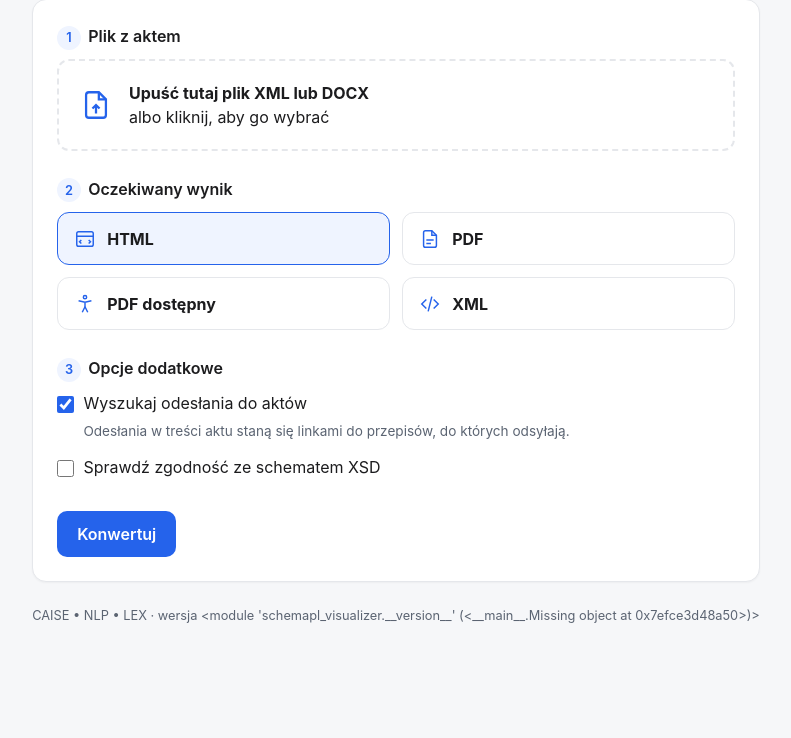
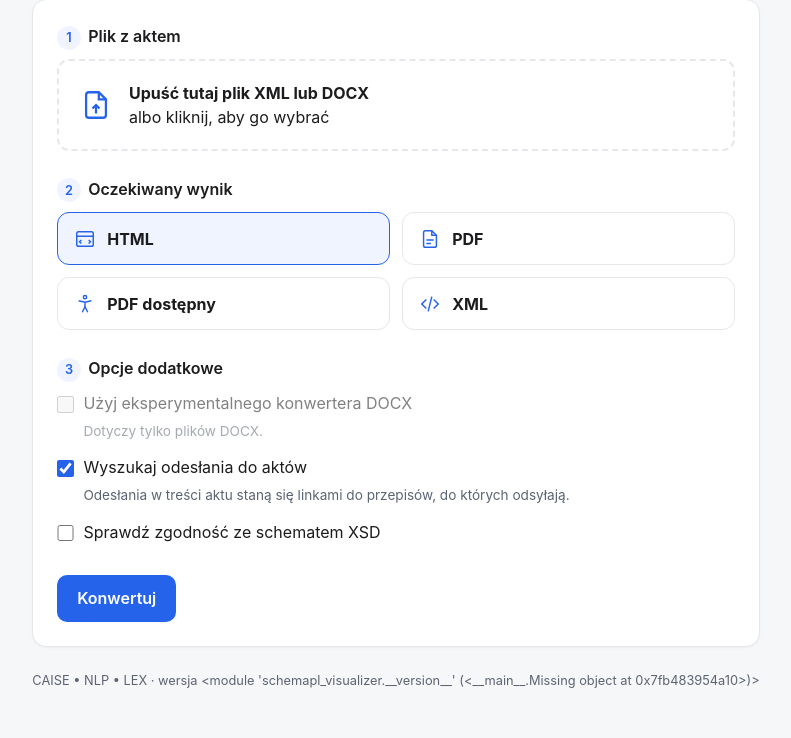
Before and after one commit to MikolekN/schemapl-visualizer, a FastAPI app: page / in a window 1280 px wide. Shown: the part 249-987 px from the top of the page, without its empty margins (244-1035 px from the left). Before the commit the page ends 872 px from the top, so only its background shows below. Run offline with FastAPI, Linux system fonts and the light colour scheme.

Commit message:
Experimental DOCX converter on request
The experimental DOCX -> XML converter (s04c-d2xconverter-experimental,
d2xconverter-experimental.lex.nlp.caise.pl) is called instead of the
usual one when a request asks for it: an option on the start page,
enabled for a DOCX only, and the form field `eksperymentalny` of
POST /convert/file and POST /convert/docx. It takes the file in
`documentFile` at /v1/convert (DOCX_EXPERIMENTAL_SERVICE_FIELD).

```diff
--- a/source/api/d2xconverter.py
+++ b/source/api/d2xconverter.py
@@ -22,15 +22,44 @@ SERVICE = Deployment(
     "po nazwie usługi, bez uwierzytelnienia",
 )
 
+# The experimental version of the converter, called instead of the
+# usual one when the request asks for it. Its endpoint takes the file
+# in another form field (DOCX_EXPERIMENTAL_SERVICE_FIELD).
+EXPERIMENTAL_LOCAL = Deployment(
+    "local",
+    "https://d2xconverter-experimental.lex.nlp.caise.pl/v1/convert",
+    "przez internet, wymaga poświadczeń",
+)
 
-def load_docx_service(settings: Settings) -> HttpFileService:
-    """The DOCX → XML converter this process should call."""
+EXPERIMENTAL_SERVICE = Deployment(
+    "service",
+    "http://s04c-d2xconverter-experimental:8080/v1/convert",
+    "po nazwie usługi, bez uwierzytelnienia",
+)
+
+
+def load_docx_service(
+    settings: Settings, *, experimental: bool = False
+) -> HttpFileService:
+    """The DOCX → XML converter this process should call.
+
+    ``experimental``: its experimental version instead.
+    """
+    local, service = (
+        (EXPERIMENTAL_LOCAL, EXPERIMENTAL_SERVICE)
+        if experimental
+        else (LOCAL, SERVICE)
+    )
     deployment = resolve_deployment(
-        LOCAL, SERVICE, run_local=settings.run_local
+        local, service, run_local=settings.run_local
     )
     return HttpFileService(
         url=deployment.url,
-        field_name=settings.docx_service_field,
+        field_name=(
+            settings.docx_experimental_service_field
+            if experimental
+            else settings.docx_service_field
+        ),
         media_type=DOCX_MEDIA_TYPE,
         username=settings.service_user,
         password=settings.password,
--- a/source/api/main.py
+++ b/source/api/main.py
@@ -48,13 +48,19 @@ configure_logging(settings.log_level)
 log = logging.getLogger(__name__)
 
 _docx_service = load_docx_service(settings)
+_docx_experimental_service = load_docx_service(settings, experimental=True)
 _ref_service = load_ref_service(settings)
-log.info(
-    "DOCX → XML: %s (%s), pole %r",
-    _docx_service.url,
-    _docx_service.describe_auth(),
-    _docx_service.field_name,
-)
+for _label, _service in (
+    ("DOCX → XML", _docx_service),
+    ("DOCX → XML (eksperymentalny)", _docx_experimental_service),
+):
+    log.info(
+        "%s: %s (%s), pole %r",
+        _label,
+        _service.url,
+        _service.describe_auth(),
+        _service.field_name,
+    )
 log.info(
     "wyszukiwanie odesłań: %s (%s), pole %r",
     _ref_service.url,
@@ -112,9 +118,17 @@ async def _resolve_validator(
     return load_validator_from_uploads(uploads)
 
 
-async def _docx_to_xml(request: Request, data: bytes, filename: str) -> bytes:
+def _docx_failure(*, experimental: bool) -> str:
+    what = "Konwersja DOCX → XML nie powiodła się"
+    return f"{what} (konwerter eksperymentalny)" if experimental else what
+
+
+async def _docx_to_xml(
+    request: Request, data: bytes, filename: str, *, experimental: bool
+) -> bytes:
+    service = _docx_experimental_service if experimental else _docx_service
     return await run_in_threadpool(
-        _docx_service.send,
+        service.send,
         data,
         filename=filename,
         authorization=request.headers.get("authorization"),
@@ -271,12 +285,14 @@ async def convert_any(
     output: Annotated[str, Form()] = "html",
     odeslania: Annotated[bool, Form()] = False,
     walidacja: Annotated[bool, Form()] = False,
+    eksperymentalny: Annotated[bool, Form()] = False,
 ) -> Response:
     """Formularz strony startowej.
 
     Plik XML albo DOCX (rozpoznany po zawartości), wynik do wyboru
     (HTML, PDF, PDF dostępny albo XML), odesłania na życzenie, walidacja
-    względem przesłanego schematu na życzenie (tylko dla HTML).
+    względem przesłanego schematu na życzenie (tylko dla HTML), DOCX
+    przez eksperymentalny konwerter na życzenie.
     """
     validator = None
     if walidacja and output == "html":
@@ -293,9 +309,11 @@ async def convert_any(
     # a DOCX is a ZIP archive; anything else is taken for XML
     if data[:2] == b"PK":
         try:
-            data = await _docx_to_xml(request, data, source_name)
+            data = await _docx_to_xml(
+                request, data, source_name, experimental=eksperymentalny
+            )
         except UpstreamError as exc:
-            return _failed("Konwersja DOCX → XML nie powiodła się", exc)
+            return _failed(_docx_failure(experimental=eksperymentalny), exc)
     if odeslania:
         try:
             data = await _extract_refs(request, data, xml_name)
@@ -317,8 +335,12 @@ async def convert_docx(
     file: Annotated[UploadFile, File()],
     schema_file: Annotated[list[UploadFile] | None, File()] = None,
     output: Annotated[str, Form()] = "html",
+    eksperymentalny: Annotated[bool, Form()] = False,
 ) -> Response:
-    """DOCX → XML z odesłaniami, potem HTML, PDF albo XML."""
+    """DOCX → XML z odesłaniami, potem HTML, PDF albo XML.
+
+    ``eksperymentalny``: DOCX przez eksperymentalny konwerter.
+    """
     try:
         validator = await _resolve_validator(schema_file)
     except SchemaUploadError as exc:
@@ -327,9 +349,11 @@ async def convert_docx(
     source_name = file.filename or "dokument.docx"
     data = await file.read()
     try:
-        xml = await _docx_to_xml(request, data, source_name)
+        xml = await _docx_to_xml(
+            request, data, source_name, experimental=eksperymentalny
+        )
     except UpstreamError as exc:
-        return _failed("Konwersja DOCX → XML nie powiodła się", exc)
+        return _failed(_docx_failure(experimental=eksperymentalny), exc)
 
     xml_name = f"{Path(source_name).stem or 'dokument'}.xml"
     try:
--- a/source/api/settings/settings.py
+++ b/source/api/settings/settings.py
@@ -23,6 +23,7 @@ class Settings(BaseSettings):
     # Form field names the upstream services expect the file under.
     ref_service_field: str = "file"
     docx_service_field: str = "docxFile"
+    docx_experimental_service_field: str = "documentFile"
 
     # DEBUG adds the request and response headers of upstream calls.
     log_level: str = "INFO"
--- a/source/api/template/main.html
+++ b/source/api/template/main.html
@@ -166,6 +166,13 @@
     <section class="step">
       <h2><span class="step-number" aria-hidden="true">3</span>Opcje dodatkowe</h2>
       <div class="option">
+        <input id="experimental" type="checkbox" name="eksperymentalny" value="true" aria-describedby="experimental-hint">
+        <div>
+          <label for="experimental">Użyj eksperymentalnego konwertera DOCX</label>
+          <p class="hint" id="experimental-hint">Plik DOCX zamieni na XML eksperymentalna wersja konwertera zamiast zwykłej.</p>
+        </div>
+      </div>
+      <div class="option">
         <input id="refs" type="checkbox" name="odeslania" value="true" checked aria-describedby="refs-hint">
         <div>
           <label for="refs">Wyszukaj odesłania do aktów</label>
@@ -207,6 +214,8 @@
   var input = document.getElementById("file");
   var drop = document.getElementById("drop");
   var dropText = document.getElementById("drop-text");
+  var experimental = document.getElementById("experimental");
+  var experimentalHint = document.getElementById("experimental-hint");
   var refs = document.getElementById("refs");
   var validate = document.getElementById("validate");
   var validateHint = document.getElementById("validate-hint");
@@ -243,6 +252,11 @@
       dropText.innerHTML = "<strong>" + escapeText(file.name) + '<span class="badge">' + type + "</span></strong>" +
         size(file.size) + " · kliknij, aby wybrać inny plik";
     }
+    // the experimental converter only reads DOCX
+    experimental.disabled = type !== "DOCX";
+    experimentalHint.textContent = experimental.disabled
+      ? "Dotyczy tylko plików DOCX."
+      : "Plik DOCX zamieni na XML eksperymentalna wersja konwertera zamiast zwykłej.";
     var xmlPossible = type === "DOCX" || refs.checked;
     xmlTile.disabled = !xmlPossible;
     if (!xmlPossible && xmlTile.checked) document.getElementById("out-html").checked = true;
@@ -285,7 +299,7 @@
 
   function steps() {
     var list = [];
-    if (kind(input.files[0]) === "DOCX") list.push("DOCX → XML");
+    if (kind(input.files[0]) === "DOCX") list.push(experimental.checked ? "DOCX → XML (eksperymentalnie)" : "DOCX → XML");
     if (refs.checked) list.push("wyszukiwanie odesłań");
     if (!validate.disabled && validate.checked && schemaInput.files.length) list.push("walidacja XSD");
     var output = form.querySelector('input[name="output"]:checked').value;
```
Also changed, not shown: README.pl.md (+6 -5 lines), tests/test_main.py (+71 -0 lines), tests/test_settings.py (+4 -0 lines), tests/test_upstream.py (+21 -0 lines), CHANGELOG.md, README.md.
